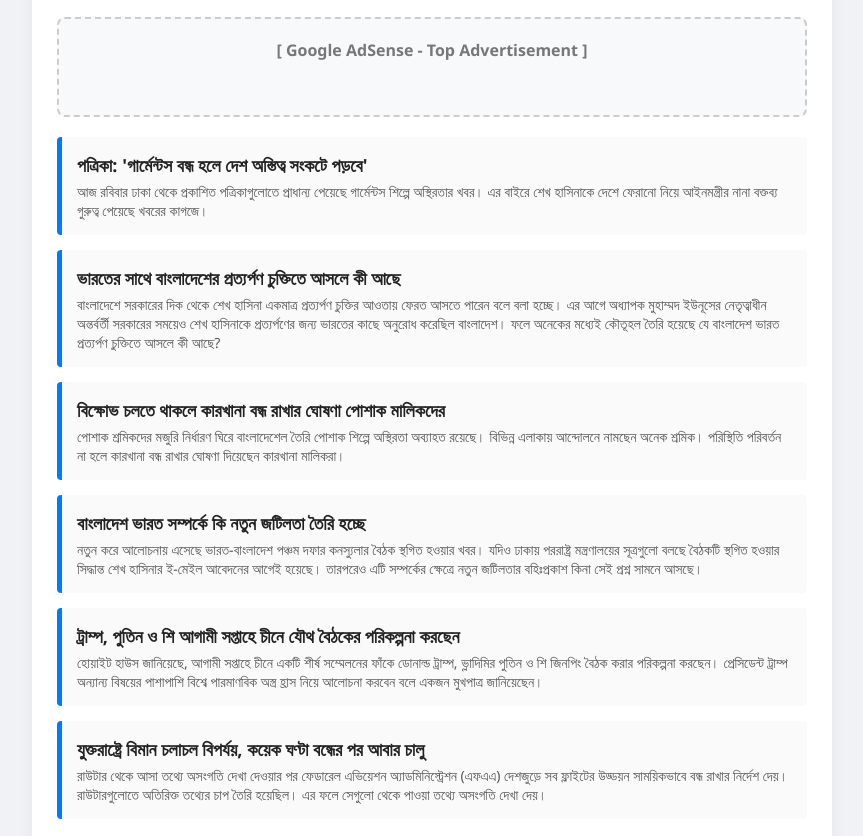
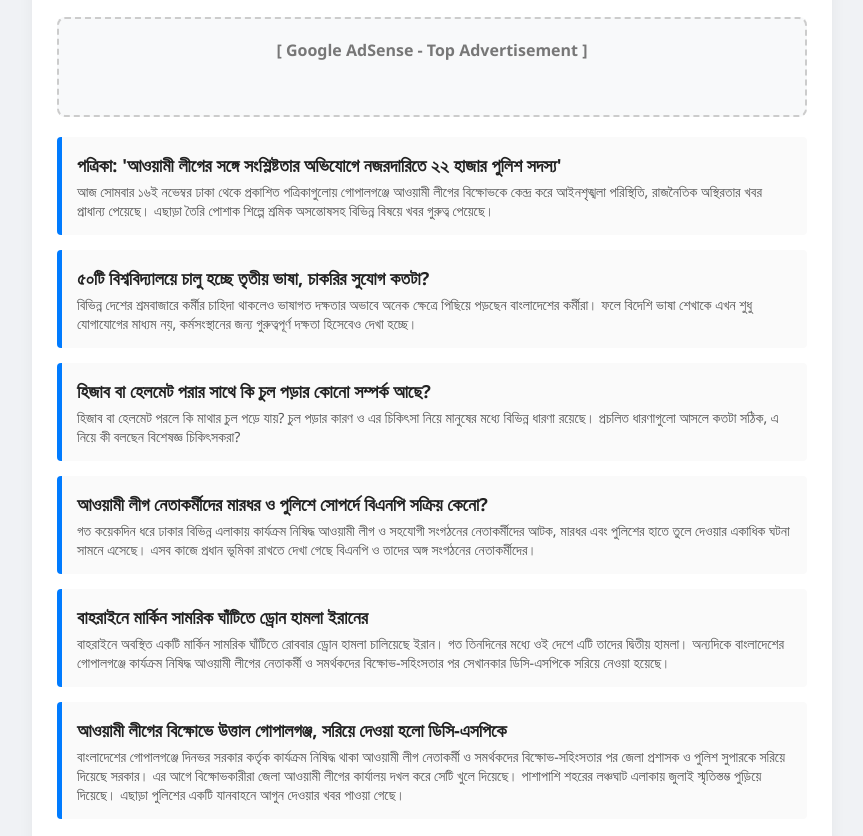
Before and after one commit to rash28997-design/nur1, a plain HTML site: page index.html in a window 1280 px wide. Shown: the part 91-927 px from the top of the page, without its empty margins (208-1071 px from the left). Drawn offline with Linux system fonts and the light colour scheme.

Commit message:
Automated daily news update

```diff
--- a/index.html
+++ b/index.html
@@ -33,56 +33,56 @@
 
 <div class="news-card">
     <h3>
-        <a href="https://www.bbc.com/bengali/articles/cw4gnx51pv0vo?at_medium=RSS&amp;at_campaign=rss" target="_blank" rel="noopener noreferrer">
-            পত্রিকা: &#x27;গার্মেন্টস বন্ধ হলে দেশ অস্তিত্ব সংকটে পড়বে&#x27;
+        <a href="https://www.bbc.com/bengali/articles/cw4gnjrvj133o?at_medium=RSS&amp;at_campaign=rss" target="_blank" rel="noopener noreferrer">
+            পত্রিকা: &#x27;আওয়ামী লীগের সঙ্গে সংশ্লিষ্টতার অভিযোগে নজরদারিতে ২২ হাজার পুলিশ সদস্য&#x27;
         </a>
     </h3>
-    <p>আজ রবিবার ঢাকা থেকে প্রকাশিত পত্রিকাগুলোতে প্রাধান্য পেয়েছে গার্মেন্টস শিল্পে অস্থিরতার খবর। এর বাইরে শেখ হাসিনাকে দেশে ফেরানো নিয়ে আইনমন্ত্রীর নানা বক্তব্য গুরুত্ব পেয়েছে খবরের কাগজে।</p>
+    <p>আজ সোমবার ১৬ই নভেম্বর ঢাকা থেকে প্রকাশিত পত্রিকাগুলোয় গোপালগঞ্জে আওয়ামী লীগের বিক্ষোভকে কেন্দ্র করে আইনশৃঙ্খলা পরিস্থিতি, রাজনৈতিক অস্থিরতার খবর প্রাধান্য পেয়েছে। এছাড়া তৈরি পোশাক শিল্পে শ্রমিক অসন্তোষসহ বিভিন্ন বিষয়ে খবর গুরুত্ব পেয়েছে।</p>
 </div>
 
 <div class="news-card">
     <h3>
-        <a href="https://www.bbc.com/bengali/articles/cj5y13ller4no?at_medium=RSS&amp;at_campaign=rss" target="_blank" rel="noopener noreferrer">
-            ভারতের সাথে বাংলাদেশের প্রত্যর্পণ চুক্তিতে আসলে কী আছে
+        <a href="https://www.bbc.com/bengali/articles/c3n0ldj8jjngo?at_medium=RSS&amp;at_campaign=rss" target="_blank" rel="noopener noreferrer">
+            ৫০টি বিশ্ববিদ্যালয়ে চালু হচ্ছে তৃতীয় ভাষা, চাকরির সুযোগ কতটা?
         </a>
     </h3>
-    <p>বাংলাদেশে সরকারের দিক থেকে শেখ হাসিনা একমাত্র প্রত্যর্পণ চুক্তির আওতায় ফেরত আসতে পারেন বলে বলা হচ্ছে।  এর আগে অধ্যাপক মুহাম্মদ ইউনূসের নেতৃত্বাধীন অন্তর্বর্তী সরকারের সময়েও শেখ হাসিনাকে প্রত্যর্পণের জন্য ভারতের কাছে অনুরোধ করেছিল বাংলাদেশ। ফলে অনেকের মধ্যেই কৌতূহল তৈরি হয়েছে যে বাংলাদেশ ভারত প্রত্যর্পণ চুক্তিতে আসলে কী আছে?</p>
+    <p>বিভিন্ন দেশের শ্রমবাজারে কর্মীর চাহিদা থাকলেও ভাষাগত দক্ষতার অভাবে অনেক ক্ষেত্রে পিছিয়ে পড়ছেন বাংলাদেশের কর্মীরা। ফলে বিদেশি ভাষা শেখাকে এখন শুধু যোগাযোগের মাধ্যম নয়, কর্মসংস্থানের জন্য গুরুত্বপূর্ণ দক্ষতা হিসেবেও দেখা হচ্ছে।</p>
 </div>
 
 <div class="news-card">
     <h3>
-        <a href="https://www.bbc.com/bengali/articles/ckwy9xxwdn0qo?at_medium=RSS&amp;at_campaign=rss" target="_blank" rel="noopener noreferrer">
-            বিক্ষোভ চলতে থাকলে কারখানা বন্ধ রাখার ঘোষণা পোশাক মালিকদের
+        <a href="https://www.bbc.com/bengali/articles/ckp8g019814qo?at_medium=RSS&amp;at_campaign=rss" target="_blank" rel="noopener noreferrer">
+            হিজাব বা হেলমেট পরার সাথে কি চুল পড়ার কোনো সম্পর্ক আছে?
         </a>
     </h3>
-    <p>পোশাক শ্রমিকদের মজুরি নির্ধারণ ঘিরে বাংলাদেশেল তৈরি পোশাক শিল্পে অস্থিরতা অব্যাহত রয়েছে। বিভিন্ন এলাকায় আন্দোলনে নামছেন অনেক শ্রমিক। পরিস্থিতি পরিবর্তন না হলে কারখানা বন্ধ রাখার ঘোষণা দিয়েছেন কারখানা মালিকরা।</p>
+    <p>হিজাব বা হেলমেট পরলে কি মাথার চুল পড়ে যায়? চুল পড়ার কারণ ও এর চিকিৎসা নিয়ে মানুষের মধ্যে বিভিন্ন ধারণা রয়েছে। প্রচলিত ধারণাগুলো আসলে কতটা সঠিক, এ নিয়ে কী বলছেন বিশেষজ্ঞ চিকিৎসকরা?</p>
 </div>
 
 <div class="news-card">
     <h3>
-        <a href="https://www.bbc.com/bengali/articles/c3j4rvv5ex12o?at_medium=RSS&amp;at_campaign=rss" target="_blank" rel="noopener noreferrer">
-            বাংলাদেশ ভারত সম্পর্কে কি নতুন জটিলতা তৈরি হচ্ছে
+        <a href="https://www.bbc.com/bengali/articles/c6e9kgpe9n4ko?at_medium=RSS&amp;at_campaign=rss" target="_blank" rel="noopener noreferrer">
+            আওয়ামী লীগ নেতাকর্মীদের মারধর ও পুলিশে সোপর্দে বিএনপি সক্রিয় কেনো?
         </a>
     </h3>
-    <p>নতুন করে আলোচনায় এসেছে ভারত-বাংলাদেশ পঞ্চম দফার কনস্যুলার বৈঠক স্থগিত হওয়ার খবর। যদিও ঢাকায় পররাষ্ট্র মন্ত্রণালয়ের সূত্রগুলো বলছে বৈঠকটি স্থগিত হওয়ার সিদ্ধান্ত শেখ হাসিনার ই-মেইল আবেদনের আগেই হয়েছে।  তারপরেও এটি সম্পর্কের ক্ষেত্রে নতুন জটিলতার বহিঃপ্রকাশ কিনা সেই প্রশ্ন সামনে আসছে।</p>
+    <p>গত কয়েকদিন ধরে ঢাকার বিভিন্ন এলাকায় কার্যক্রম নিষিদ্ধ আওয়ামী লীগ ও সহযোগী সংগঠনের নেতাকর্মীদের আটক, মারধর এবং পুলিশের হাতে তুলে দেওয়ার একাধিক ঘটনা সামনে এসেছে। এসব কাজে প্রধান ভূমিকা রাখতে দেখা গেছে বিএনপি ও তাদের অঙ্গ সংগঠনের নেতাকর্মীদের।</p>
 </div>
 
 <div class="news-card">
     <h3>
-        <a href="https://www.bbc.com/bengali/articles/cq98xdy1yx6po?at_medium=RSS&amp;at_campaign=rss" target="_blank" rel="noopener noreferrer">
-            ট্রাম্প, পুতিন ও শি আগামী সপ্তাহে চীনে যৌথ বৈঠকের পরিকল্পনা করছেন
+        <a href="https://www.bbc.co.uk/bengali/live/cq5y1m621n1kt?at_medium=RSS&amp;at_campaign=rss" target="_blank" rel="noopener noreferrer">
+            বাহরাইনে মার্কিন সামরিক ঘাঁটিতে ড্রোন হামলা ইরানের
         </a>
     </h3>
-    <p>হোয়াইট হাউস জানিয়েছে, আগামী সপ্তাহে চীনে একটি শীর্ষ সম্মেলনের ফাঁকে ডোনাল্ড ট্রাম্প, ভ্লাদিমির পুতিন ও শি জিনপিং বৈঠক করার পরিকল্পনা করছেন। প্রেসিডেন্ট ট্রাম্প অন্যান্য বিষয়ের পাশাপাশি বিশ্বে পারমাণবিক অস্ত্র হ্রাস নিয়ে আলোচনা করবেন বলে একজন মুখপাত্র জানিয়েছেন।</p>
+    <p>বাহরাইনে অবস্থিত একটি মার্কিন সামরিক ঘাঁটিতে রোববার ড্রোন হামলা চালিয়েছে ইরান। গত তিনদিনের মধ্যে ওই দেশে এটি তাদের দ্বিতীয় হামলা। অন্যদিকে বাংলাদেশের গোপালগঞ্জে কার্যক্রম নিষিদ্ধ আওয়ামী লীগের নেতাকর্মী ও সমর্থকদের বিক্ষোভ-সহিংসতার পর সেখানকার ডিসি-এসপিকে সরিয়ে নেওয়া হয়েছে।</p>
 </div>
 
 <div class="news-card">
     <h3>
-        <a href="https://www.bbc.com/bengali/articles/c9m2j86216d0o?at_medium=RSS&amp;at_campaign=rss" target="_blank" rel="noopener noreferrer">
-            যুক্তরাষ্ট্রে বিমান চলাচল বিপর্যয়, কয়েক ঘণ্টা বন্ধের পর আবার চালু
+        <a href="https://www.bbc.com/bengali/articles/c6vg2xz2wn70o?at_medium=RSS&amp;at_campaign=rss" target="_blank" rel="noopener noreferrer">
+            আওয়ামী লীগের বিক্ষোভে উত্তাল গোপালগঞ্জ, সরিয়ে দেওয়া হলো ডিসি-এসপিকে
         </a>
     </h3>
-    <p>রাউটার থেকে আসা তথ্যে অসংগতি দেখা দেওয়ার পর ফেডারেল এভিয়েশন অ্যাডমিনিস্ট্রেশন (এফএএ) দেশজুড়ে সব ফ্লাইটের উড্ডয়ন সাময়িকভাবে বন্ধ রাখার নির্দেশ দেয়। রাউটারগুলোতে অতিরিক্ত তথ্যের চাপ তৈরি হয়েছিল। এর ফলে সেগুলো থেকে পাওয়া তথ্যে অসংগতি দেখা দেয়।</p>
+    <p>বাংলাদেশের গোপালগঞ্জে দিনভর সরকার কর্তৃক কার্যক্রম নিষিদ্ধ থাকা আওয়ামী লীগ নেতাকর্মী ও সমর্থকদের বিক্ষোভ-সহিংসতার পর জেলা প্রশাসক ও পুলিশ সুপারকে সরিয়ে দিয়েছে সরকার। এর আগে বিক্ষোভকারীরা জেলা আওয়ামী লীগের কার্যালয় দখল করে সেটি খুলে দিয়েছে। পাশাপাশি শহরের লঞ্চঘাট এলাকায় জুলাই স্মৃতিস্তম্ভ পুড়িয়ে দিয়েছে। এছাড়া পুলিশের একটি যানবাহনে আগুন দেওয়ার খবর পাওয়া গেছে।</p>
 </div>
 
 <!-- END_NEWS -->
@@ -94,7 +94,7 @@
         </div>
 
         <div class="time-stamp">
-            সর্বশেষ আপডেট: <span id="last-updated">15-11-2026 04:39 AM</span>
+            সর্বশেষ আপডেট: <span id="last-updated">16-11-2026 04:36 AM</span>
         </div>
     </div>
 
```
